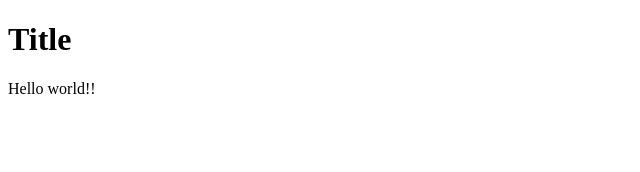
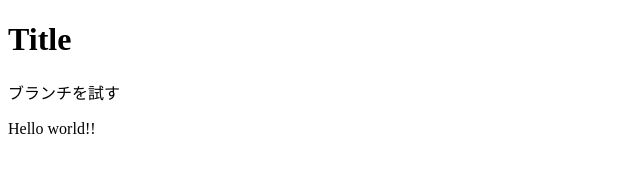
Before and after one commit to ktanakawk9/html-test, a plain HTML site: page vue-test.html in a window 1280 px wide. Shown: the whole page, without its empty margins (0-640 px from the left). Drawn offline with nearby package versions, Linux system fonts and the light colour scheme.

Commit message:
pタグで文章記入

```diff
--- a/vue-test.html
+++ b/vue-test.html
@@ -8,6 +8,7 @@
 </head>
 <body>
   <h1>Title</h1>
+    <p>ブランチを試す</p>
 
 <div id="app-1">{{ message }}</div>  <!-- {{ message }} が Vueデータに置換される -->
 
```
